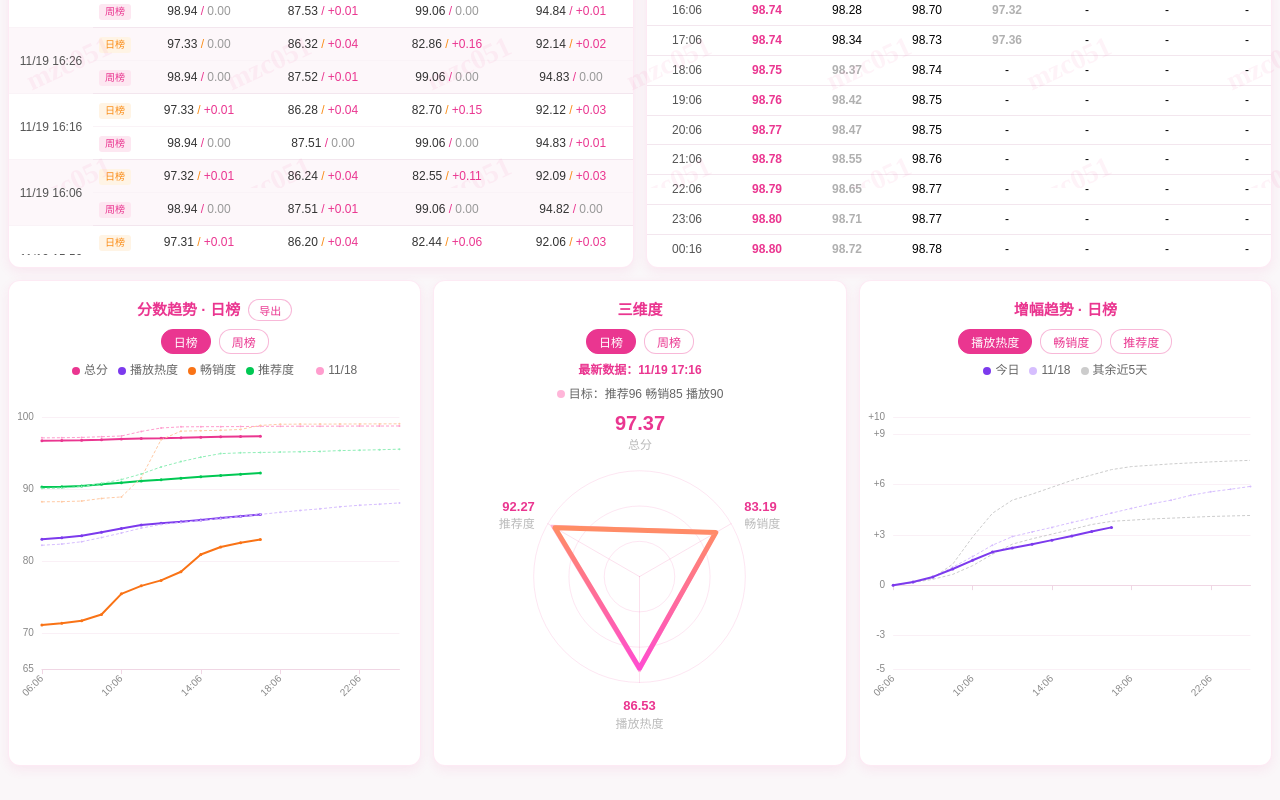
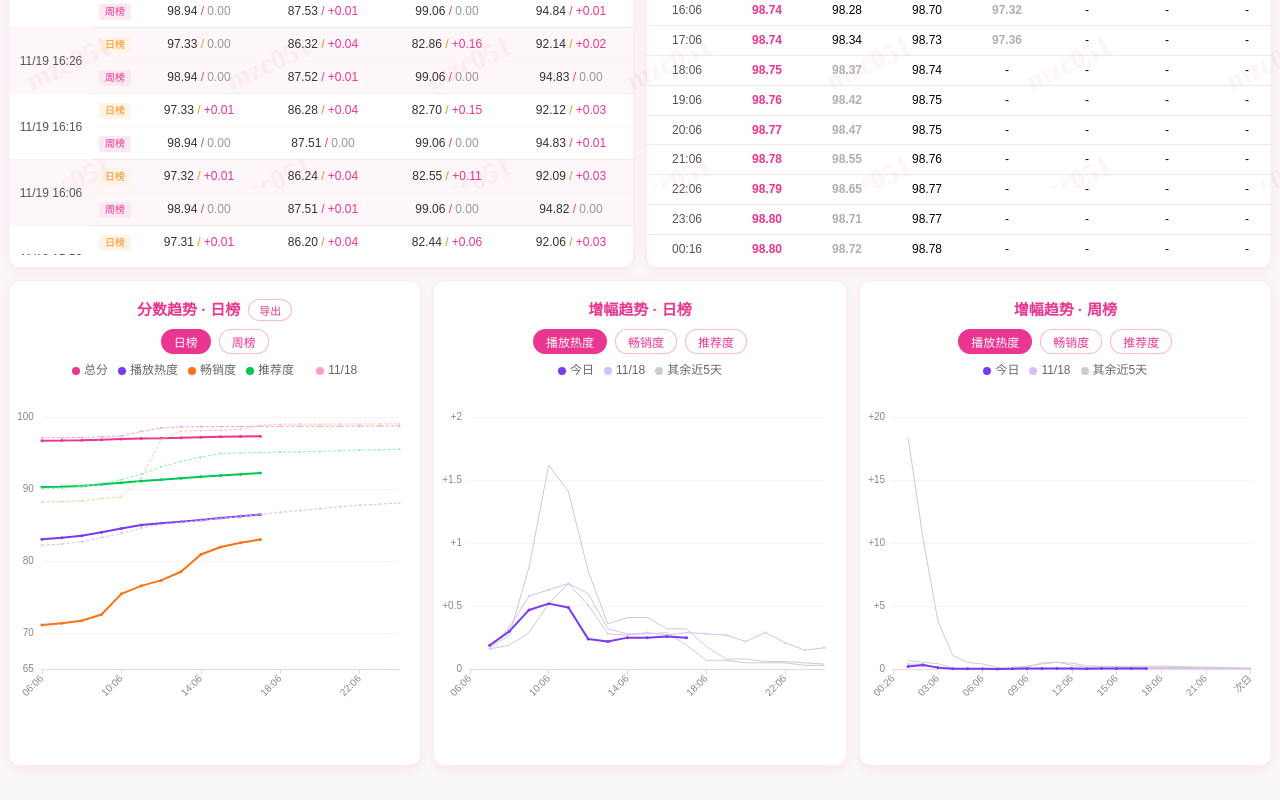
Before and after one commit to haanhaanL/mzc051, a plain HTML site: page index.html in a window 1280 px wide. Shown: the part 612-1412 px from the top of the page. Drawn offline with nearby package versions, Linux system fonts and the light colour scheme.

Commit message:
Update index.html

```diff
--- a/index.html
+++ b/index.html
@@ -201,29 +201,10 @@ h1 { text-align: center; color: #ea3690; font-size: 18px; margin: 10px 0; }
     cursor: pointer; outline: none; font-family: inherit;
 }
 .range-btn.active { background: #ea3690; color: #fff; border-color: #ea3690; }
-.chart-legend-text { text-align: center; font-size: 12px; color: #666; margin: 0 8px 6px 8px; line-height: 1.8; }
-.chart-legend-text .item { display: inline-block; margin: 0 5px; }
+.chart-legend-text { text-align: center; font-size: 12px; color: #666; margin: 0 8px 6px 8px; line-height: 1.8; }.chart-legend-text .item { display: inline-block; margin: 0 5px; }
 .chart-legend-text .dot {
     display: inline-block; width: 8px; height: 8px; border-radius: 50%;
     margin-right: 4px; vertical-align: middle;
-}
-
-.radar-total {
-    text-align: center;
-    margin: 0 8px 6px 8px;
-    line-height: 1.25;
-}
-.radar-total .radar-total-value {
-    display: block;
-    color: #ea3690;
-    font-size: 20px;
-    font-weight: bold;
-}
-.radar-total .radar-total-label {
-    display: block;
-    color: #bbb;
-    font-size: 12px;
-    margin-top: 2px;
 }
 
 .empty-row td { color: #999; padding: 30px 0; }
@@ -368,17 +349,6 @@ h1 { text-align: center; color: #ea3690; font-size: 18px; margin: 10px 0; }
       </div>
 
       <div class="card chart-card">
-        <div class="title">三维度</div>
-        <div class="range-tabs" data-chart="radarRange">
-          <button class="range-btn active" data-range="daily">日榜</button>
-          <button class="range-btn" data-range="weekly">周榜</button>
-        </div>
-        <div class="chart-legend-text" id="radarLegend"></div>
-        <div class="radar-total" id="radarTotal"></div>
-        <div class="chart-wrapper-flex" id="chartRadar"></div>
-      </div>
-
-      <div class="card chart-card">
         <div class="title">增幅趋势 · 日榜</div>
         <div class="range-tabs" data-chart="deltaRange" id="deltaDimTabs">
           <button class="range-btn active" data-dim="播放热度">播放热度</button>
@@ -388,6 +358,17 @@ h1 { text-align: center; color: #ea3690; font-size: 18px; margin: 10px 0; }
         <div class="chart-legend-text" id="deltaLegend"></div>
         <div class="chart-wrapper-flex" id="chartDelta"></div>
       </div>
+
+      <div class="card chart-card">
+        <div class="title">增幅趋势 · 周榜</div>
+        <div class="range-tabs" data-chart="deltaWeekRange" id="deltaDimWeekTabs">
+          <button class="range-btn active" data-dim="播放热度">播放热度</button>
+          <button class="range-btn" data-dim="畅销度">畅销度</button>
+          <button class="range-btn" data-dim="推荐度">推荐度</button>
+        </div>
+        <div class="chart-legend-text" id="deltaWeekLegend"></div>
+        <div class="chart-wrapper-flex" id="chartDeltaWeek"></div>
+      </div>
     </div>
   </div>
 </div>
@@ -401,7 +382,6 @@ const WEIBO_CSV = "weibo_trend.csv";
 const HOURLY_CSV = "combined_06.csv";
 const WEIBO_FIELDS = ["阅读量", "讨论量", "互动量", "原创量"];
 const METRICS = ["综合得分", "播放热度", "畅销度", "推荐度"];
-const RADAR_METRICS = ["播放热度", "畅销度", "推荐度"];
 const LINE_FIELDS = [
   { key: "综合得分", label: "总分", color: "#ea3690" },
   { key: "播放热度", label: "播放热度", color: "#7c3aed" },
@@ -419,9 +399,9 @@ const DELTA_COLORS = { "播放热度": "#7c3aed", "畅销度": "#f97316", "推
 const DELTA_YEST_COLORS = { "播放热度": "#d6befe", "畅销度": "#ffcaa5", "推荐度": "#91eeb8" };
 
 let dailyRows = [], weeklyRows = [], weiboRows = [], hourlyRows = [];
-let lineTab = "daily", radarTab = "daily";
-let chartLine = null, chartRadar = null, chartDelta = null;
-let deltaDim = "播放热度";
+let lineTab = "daily";
+let chartLine = null, chartDelta = null, chartDeltaWeek = null;
+let deltaDim = "播放热度", deltaDimWeek = "播放热度";
 let tableMode = "official";
 
 function parseCSV(text) {
@@ -1142,170 +1122,16 @@ function renderLineChart() {
   chartLine.resize();
 }
 
-function renderRadarChart() {
-  const series = radarTab === "daily" ? dailySeries() : weeklySeries();
-  if (!chartRadar) chartRadar = echarts.init(document.getElementById("chartRadar"));
-  const last = series.last;
-  if (!last) {
-    chartRadar.setOption({
-      title: { text: "暂无数据", left: "center", top: "middle", textStyle: { color: "#999", fontSize: 14 } }
-    }, true);
-    document.getElementById("radarLegend").innerHTML = "";
-    const radarTotalElEmpty = document.getElementById("radarTotal");
-    if (radarTotalElEmpty) radarTotalElEmpty.innerHTML = "";
-    return;
-  }
-
-  const { dailyDimDeltas, weeklyDimDeltas } = computeHeadlineDeltas();
-  const dimDeltas = radarTab === "daily" ? dailyDimDeltas : weeklyDimDeltas;
-  const isDaily = radarTab === "daily";
-
-  const dims = RADAR_METRICS.map(name => ({ name, key: name }));
-  const indicators = dims.map(d => ({ name: d.name, max: 100 }));
-
-  // 三维度目标值（仅日榜使用）
-  const TARGET = { "播放热度": 90, "畅销度": 85, "推荐度": 96 };
-  const targetValues = dims.map(d => TARGET[d.key] ?? 0);
-
-  const value = dims.map(d => {
-    const v = parseFloat(last.r[d.key]);
-    return isNaN(v) ? 0 : v;
+function hourDiffArr(vals) {
+  // 增幅为每小时的增幅：与上一有效取值之差（非累计）
+  const out = [];
+  let prev = null;
+  (vals || []).forEach((v, i) => {
+    if (v === null || v === undefined || isNaN(v)) { out.push(null); return; }
+    out.push(prev === null ? null : +(v - prev).toFixed(2));
+    prev = v;
   });
-
-  // 图例：最新数据 + 目标（换行显示）
-  document.getElementById("radarLegend").innerHTML =
-    `<div class="item" style="display:block;color:#ea3690;font-weight:bold;">最新数据：${fmtTime(last.dt)}</div>`
-    + (isDaily
-      ? `<div class="item" style="display:block;margin-top:2px;"><span class="dot" style="background:#ffb6d9"></span>目标：推荐96 畅销85 播放90</div>`
-      : "");
-
-  const radarTotalEl = document.getElementById("radarTotal");
-  if (radarTotalEl) {
-    const totalVal = last.r["综合得分"];
-    radarTotalEl.innerHTML =
-      `<span class="radar-total-value">${totalVal || "-"}</span>`
-      + `<span class="radar-total-label">总分</span>`;
-  }
-
-  // 目标系列（仅日榜）
-  const targetSeries = isDaily ? [{
-    value: targetValues,
-    name: "目标",
-    lineStyle: { width: 2, type: "solid", color: "#ffb6d9" },
-    itemStyle: { color: "#ffb6d9" },
-    areaStyle: { color: "transparent" }
-  }] : [];
-
-  chartRadar.setOption({
-    tooltip: {
-      trigger: "item",
-      confine: true,
-      formatter: function () {
-        // 1. 时间
-        let html = `<div style="font-weight:bold;margin-bottom:8px;font-size:12px;">${fmtTime(last.dt)}</div>`;
-
-        // 2. 表头（放在时间后面，目标差列仅日榜）
-        html += `<div style="display:flex;align-items:center;gap:10px;min-width:300px;line-height:18px;color:#bbb;font-size:11px;margin-bottom:4px;">`
-          + `<span style="width:60px;">维度</span>`
-          + `<span style="width:44px;text-align:right;">分数</span>`
-          + `<span style="width:56px;text-align:right;">涨幅</span>`
-          + (isDaily ? `<span style="width:64px;text-align:right;">目标差</span>` : "")
-          + `</div>`;
-
-        // 3. 数据行
-        dims.forEach((d, i) => {
-          const val = parseFloat(last.r[d.key]);
-          const valText = isNaN(val) ? "-" : val;
-
-          // 涨幅
-          const raw = dimDeltas[d.key] || "-";
-          let deltaText = "-", deltaColor = "#999";
-          if (raw !== "-") {
-            const n = parseFloat(raw);
-            if (!isNaN(n)) {
-              deltaText = (n > 0 ? "+" : "") + n.toFixed(2);
-              deltaColor = n > 0 ? "#ea3690" : (n < 0 ? "#27ae60" : "#999");
-            }
-          }
-
-          // 与目标差值（仅日榜，统一绿色）
-          let gapHtml = "";
-          if (isDaily) {
-            const tgt = targetValues[i];
-            let gapText = "-";
-            if (!isNaN(val)) {
-              const gap = val - tgt;
-              gapText = (gap > 0 ? "+" : "") + gap.toFixed(2);
-            }
-            gapHtml = `<span style="width:64px;text-align:right;color:#27ae60;font-weight:bold;">${gapText}</span>`;
-          }
-
-          html += `<div style="display:flex;align-items:center;gap:10px;min-width:300px;line-height:22px;font-size:12px;">`
-            + `<span style="width:60px;color:#999;">${d.name}</span>`
-            + `<span style="width:44px;text-align:right;font-weight:bold;color:#333;">${valText}</span>`
-            + `<span style="width:56px;text-align:right;color:${deltaColor};font-weight:bold;">${deltaText}</span>`
-            + gapHtml
-            + `</div>`;
-        });
-
-        return html;
-      }
-    },
-    radar: {
-      shape: "circle",
-      startAngle: -90,
-      indicator: indicators,
-      center: ["50%", "40%"],
-      radius: "72%",
-      axisName: {
-        formatter: function (name) {
-          const idx = indicators.findIndex(x => x.name === name);
-          const v = idx >= 0 ? value[idx] : "";
-          return `{value|${v}}\n{name|${name}}`;
-        },
-        rich: {
-          name: { color: "#bbb", fontSize: 12, fontWeight: "normal", lineHeight: 18 },
-          value: { color: "#ea3690", fontSize: 13, fontWeight: "bold", lineHeight: 18 }
-        }
-      },
-      splitNumber: 3,
-      splitLine: { lineStyle: { color: "rgba(234,54,144,0.12)" } },
-      splitArea: { show: false },
-      axisLine: { lineStyle: { color: "rgba(234,54,144,0.15)" } }
-    },
-    series: [{
-      type: "radar",
-      symbol: "none",
-      data: [
-        ...targetSeries,
-        {
-          value,
-          name: "最新",
-          areaStyle: { color: "transparent" },
-          lineStyle: {
-            width: 5,
-            join: "round",
-            cap: "round",
-            color: new echarts.graphic.LinearGradient(0, 0, 0, 1, [
-              { offset: 0, color: "#FF8E63" },
-              { offset: 1, color: "#FF4BD2" }
-            ])
-          },
-          itemStyle: { color: "#FF4BD2" }
-        }
-      ]
-    }]
-  }, true);
-  chartRadar.resize();
-}
-
-function dayDeltaArr(arr) {
-  let base = null;
-  return (arr || []).map(v => {
-    if (v === null || v === undefined || isNaN(v)) return null;
-    if (base === null) base = v;
-    return +(v - base).toFixed(2);
-  });
+  return out;
 }
 
 function renderDeltaChart() {
@@ -1314,8 +1140,8 @@ function renderDeltaChart() {
   const color = DELTA_COLORS[deltaDim];
   const yestColor = DELTA_YEST_COLORS[deltaDim];
 
-  const todayDelta = dayDeltaArr(series.data[deltaDim]);
-  const prevDeltas = series.prevDays.map(d => ({ key: d.key, data: dayDeltaArr(d.data[deltaDim]) }));
+  const todayDelta = hourDiffArr(series.data[deltaDim]);
+  const prevDeltas = series.prevDays.map(d => ({ key: d.key, data: hourDiffArr(d.data[deltaDim]) }));
   const yest = prevDeltas.length ? prevDeltas[prevDeltas.length - 1] : null;
   const older = prevDeltas.slice(0, -1);
 
@@ -1339,7 +1165,7 @@ function renderDeltaChart() {
       symbol: "none",
       connectNulls: false,
       itemStyle: { color: "#ccc" },
-      lineStyle: { width: 1, color: "#ccc", type: [3, 2] },
+      lineStyle: { width: 1, color: "#ccc" },
       emphasis: { focus: "series" }
     });
   });
@@ -1353,7 +1179,7 @@ function renderDeltaChart() {
       symbolSize: 2,
       connectNulls: false,
       itemStyle: { color: yestColor },
-      lineStyle: { width: 1, color: yestColor, type: [3, 2] },
+      lineStyle: { width: 1, color: yestColor },
       emphasis: { focus: "series" }
     });
   }
@@ -1370,25 +1196,7 @@ function renderDeltaChart() {
     emphasis: { focus: "series" }
   });
 
-  let min = Infinity, max = -Infinity;
-  const scan = arr => arr.forEach(v => {
-    if (v !== null && v !== undefined && !isNaN(v)) {
-      if (v < min) min = v;
-      if (v > max) max = v;
-    }
-  });
-  scan(todayDelta);
-  prevDeltas.forEach(p => scan(p.data));
-
-  let yMin, yMax;
-  if (!isFinite(min) || !isFinite(max)) {
-    yMin = 0; yMax = 5;
-  } else {
-    const pad = Math.max((max - min) * 0.1, 0.5);
-    yMin = Math.floor((min - pad) / 5) * 5;
-    yMax = Math.ceil((max + pad) / 5) * 5;
-    if (yMax <= yMin) yMax = yMin + 5;
-  }
+  const yAxisCfg = deltaYAxis([todayDelta, ...prevDeltas.map(p => p.data)]);
 
   chartDelta.setOption({
     tooltip: {
@@ -1428,9 +1236,7 @@ function renderDeltaChart() {
     },
     yAxis: {
       type: "value",
-      min: yMin,
-      max: yMax,
-      minInterval: 1,
+      ...yAxisCfg,
       axisLabel: {
         fontSize: 10,
         color: "#888",
@@ -1444,6 +1250,215 @@ function renderDeltaChart() {
   chartDelta.resize();
 }
 
+// 增幅图表共用 y 轴：最低 0、最大值自适应、固定等间距刻度
+function deltaYAxis(arrs) {
+  let maxV = 0;
+  arrs.forEach(arr => arr.forEach(v => {
+    if (v !== null && v !== undefined && !isNaN(v) && v > maxV) maxV = v;
+  }));
+  let interval, yMax;
+  if (maxV <= 0) {
+    interval = 1; yMax = 5;
+  } else {
+    const raw = maxV * 1.05;
+    interval = 0.5;
+    for (const c of [0.5, 1, 2, 5, 10, 20]) {
+      interval = c;
+      if (Math.ceil(raw / c) <= 6) break;
+    }
+    yMax = Math.ceil(raw / interval) * interval;
+  }
+  return { min: 0, max: yMax, interval: interval };
+}
+
+// 周榜增幅：数据取周榜（weekly.csv），每条曲线窗口为当天 00:26 → 次日 00:16，每小时取一个点；
+// 增幅为与上一小时点之差（非累计）
+function deltaWeekSeries() {
+  // 窗口起点(≥00:26)的行归属当天；≤00:16 的行为前一天窗口的收尾
+  const groups = new Map(), closePool = new Map();
+  for (const r of weeklyRows) {
+    const dt = parseTime(r["时间"]);
+    if (!dt) continue;
+    const tod = dt.getHours() * 60 + dt.getMinutes();
+    if (tod <= 16) {
+      const k = dateKey(dt);
+      if (!closePool.has(k)) closePool.set(k, []);
+      closePool.get(k).push({ dt, r });
+    } else {
+      const k = dateKey(dt);
+      if (!groups.has(k)) groups.set(k, []);
+      groups.get(k).push({ dt, r });
+    }
+  }
+  const allKeys = [...groups.keys()].sort();
+  const keys = allKeys.slice(-7);
+  const p2 = n => String(n).padStart(2, "0");
+
+  function addDay(k) {
+    const [y, mo, d] = k.split("-").map(Number);
+    return dateKey(new Date(y, mo - 1, d + 1));
+  }
+
+  function curveOfDay(k) {
+    const pts = (groups.get(k) || []).map(({ dt, r }) => ({ dt, r, closing: false }));
+    pts.sort((a, b) => a.dt - b.dt);
+    const pool = closePool.get(addDay(k)) || [];
+    let closePt = null;
+    for (const { dt, r } of pool) {
+      if (!closePt || dt > closePt.dt) closePt = { dt, r }; // 取最晚一次（如 00:16）
+    }
+    if (closePt) pts.push({ dt: closePt.dt, r: closePt.r, closing: true });
+    const hourly = [];
+    let lastHour = -1;
+    for (const p of pts) {
+      if (p.closing) { hourly.push(p); continue; }
+      const h = p.dt.getHours();
+      if (h !== lastHour) { hourly.push(p); lastHour = h; }
+    }
+    return hourly;
+  }
+
+  const slotIdx = new Map(), axis = [], labels = [];
+  const raw = keys.map(k => ({ key: k, pts: curveOfDay(k) }));
+  const labOf = p => p.closing
+    ? `次日${p2(p.dt.getHours())}:${p2(p.dt.getMinutes())}`
+    : `${p2(p.dt.getHours())}:${p2(p.dt.getMinutes())}`;
+  raw.forEach(({ pts }) => pts.forEach(p => {
+    const lab = labOf(p);
+    if (!slotIdx.has(lab)) { slotIdx.set(lab, axis.length); axis.push(lab); labels.push(lab); }
+  }));
+
+  const curves = raw.map(({ key, pts }) => {
+    const vals = new Array(axis.length).fill(null);
+    pts.forEach(p => {
+      const v = parseFloat(p.r[deltaDimWeek]);
+      if (!isNaN(v)) vals[slotIdx.get(labOf(p))] = v;
+    });
+    return { key, arr: hourDiffArr(vals) };
+  });
+
+  return { axis, labels, curves, todayKey: keys.length ? keys[keys.length - 1] : null, yestKey: keys.length > 1 ? keys[keys.length - 2] : null };
+}
+
+function renderDeltaWeekChart() {
+  const series = deltaWeekSeries();
+  const legendEl = document.getElementById("deltaWeekLegend");
+  const color = DELTA_COLORS[deltaDimWeek];
+  const yestColor = DELTA_YEST_COLORS[deltaDimWeek];
+
+  const yestIdx = series.curves.findIndex(c => c.key === series.yestKey);
+  const todayIdx = series.curves.findIndex(c => c.key === series.todayKey);
+  const older = series.curves.filter((c, i) => i !== todayIdx && i !== yestIdx);
+  const yest = yestIdx >= 0 ? series.curves[yestIdx] : null;
+  const today = todayIdx >= 0 ? series.curves[todayIdx] : null;
+
+  if (legendEl) {
+    const yestDate = series.yestKey ? shortDate(series.yestKey) : "-";
+    legendEl.innerHTML =
+      `<span class="item"><span class="dot" style="background:${color}"></span>今日</span>`
+      + `<span class="item"><span class="dot" style="background:${yestColor}"></span>${yestDate}</span>`
+      + `<span class="item"><span class="dot" style="background:#ccc"></span>其余近5天</span>`;
+  }
+
+  if (!chartDeltaWeek) chartDeltaWeek = echarts.init(document.getElementById("chartDeltaWeek"));
+
+  const seriesOpt = [];
+  older.forEach(c => {
+    seriesOpt.push({
+      name: shortDate(c.key),
+      type: "line",
+      data: c.arr,
+      smooth: false,
+      symbol: "none",
+      connectNulls: true,
+      itemStyle: { color: "#ccc" },
+      lineStyle: { width: 1, color: "#ccc" },
+      emphasis: { focus: "series" }
+    });
+  });
+  if (yest) {
+    seriesOpt.push({
+      name: shortDate(yest.key) + "（昨日）",
+      type: "line",
+      data: yest.arr,
+      smooth: false,
+      symbol: "circle",
+      symbolSize: 2,
+      connectNulls: true,
+      itemStyle: { color: yestColor },
+      lineStyle: { width: 1, color: yestColor },
+      emphasis: { focus: "series" }
+    });
+  }
+  if (today) {
+    seriesOpt.push({
+      name: "今日",
+      type: "line",
+      data: today.arr,
+      smooth: false,
+      symbol: "circle",
+      symbolSize: 3,
+      connectNulls: true,
+      itemStyle: { color: color },
+      lineStyle: { width: 2, color: color },
+      emphasis: { focus: "series" }
+    });
+  }
+
+  const yAxisCfg = deltaYAxis(series.curves.map(c => c.arr));
+
+  chartDeltaWeek.setOption({
+    tooltip: {
+      trigger: "axis",
+      confine: true,
+      formatter: function (params) {
+        if (!params.length) return "";
+        const i = params[0].dataIndex;
+        let html = `<div style="font-weight:bold;margin-bottom:6px;font-size:12px;">${series.labels[i]}</div>`;
+        params.slice().reverse().forEach(p => {
+          const v = p.value;
+          if (v === null || v === undefined || isNaN(v)) return;
+          const txt = (v > 0 ? "+" : "") + (+v).toFixed(2);
+          const c = v > 0 ? "#ea3690" : (v < 0 ? "#27ae60" : "#999");
+          html += `<div style="display:flex;align-items:center;gap:10px;min-width:150px;line-height:20px;font-size:12px;">`
+            + `<span>${p.marker}</span>`
+            + `<span>${p.seriesName}</span>`
+            + `<span style="margin-left:auto;font-weight:bold;color:${c};">${txt}</span>`
+            + `</div>`;
+        });
+        return html;
+      }
+    },
+    grid: { left: "2%", right: "5%", bottom: "14%", top: "8%", containLabel: true },
+    xAxis: {
+      type: "category",
+      boundaryGap: false,
+      data: series.axis,
+      axisLabel: {
+        interval: 2,
+        fontSize: 10,
+        color: "#888",
+        rotate: 45,
+        formatter: function (value) { return value === "次日00:16" ? "次日" : (value || ""); }
+      },
+      axisLine: { lineStyle: { color: "#f0d6e4" } }
+    },
+    yAxis: {
+      type: "value",
+      ...yAxisCfg,
+      axisLabel: {
+        fontSize: 10,
+        color: "#888",
+        formatter: function (v) { return (v > 0 ? "+" : "") + v; }
+      },
+      axisLine: { lineStyle: { color: "#f0d6e4" } },
+      splitLine: { lineStyle: { color: "#faf0f6" } }
+    },
+    series: seriesOpt
+  }, true);
+  chartDeltaWeek.resize();
+}
+
 document.querySelectorAll('.range-tabs[data-chart="lineRange"] .range-btn').forEach(btn => {
   btn.addEventListener("click", function () {
     this.parentNode.querySelectorAll(".range-btn").forEach(b => b.classList.remove("active"));
@@ -1452,15 +1467,6 @@ document.querySelectorAll('.range-tabs[data-chart="lineRange"] .range-btn').forE
     renderLineChart();
   });
 });
-document.querySelectorAll('.range-tabs[data-chart="radarRange"] .range-btn').forEach(btn => {
-  btn.addEventListener("click", function () {
-    this.parentNode.querySelectorAll(".range-btn").forEach(b => b.classList.remove("active"));
-    this.classList.add("active");
-    radarTab = this.dataset.range;
-    renderRadarChart();
-  });
-});
-
 let dimsTab = "综合得分";
 function renderDimsTable() {
   const theadRow = document.querySelector("#dims-table thead tr");
@@ -1554,10 +1560,19 @@ document.querySelectorAll('#dimsTabs .mode-btn').forEach(btn => {
 
 document.querySelectorAll('#deltaDimTabs .range-btn').forEach(btn => {
   btn.addEventListener("click", function () {
-    this.parentNode.querySelectorAll(".mode-btn").forEach(b => b.classList.remove("active"));
+    this.parentNode.querySelectorAll(".range-btn").forEach(b => b.classList.remove("active"));
     this.classList.add("active");
     deltaDim = this.dataset.dim;
     renderDeltaChart();
+  });
+});
+
+document.querySelectorAll('#deltaDimWeekTabs .range-btn').forEach(btn => {
+  btn.addEventListener("click", function () {
+    this.parentNode.querySelectorAll(".range-btn").forEach(b => b.classList.remove("active"));
+    this.classList.add("active");
+    deltaDimWeek = this.dataset.dim;
+    renderDeltaWeekChart();
   });
 });
 
@@ -1615,8 +1630,8 @@ async function load() {
   renderTable();
   renderDimsTable();
   renderLineChart();
-  renderRadarChart();
   renderDeltaChart();
+  renderDeltaWeekChart();
 }
 load();
 
@@ -1625,8 +1640,8 @@ window.addEventListener("resize", function () {
   clearTimeout(resizeTimer);
   resizeTimer = setTimeout(function () {
     if (chartLine) chartLine.resize();
-    if (chartRadar) chartRadar.resize();
     if (chartDelta) chartDelta.resize();
+    if (chartDeltaWeek) chartDeltaWeek.resize();
   }, 200);
 });
 </script>
```
